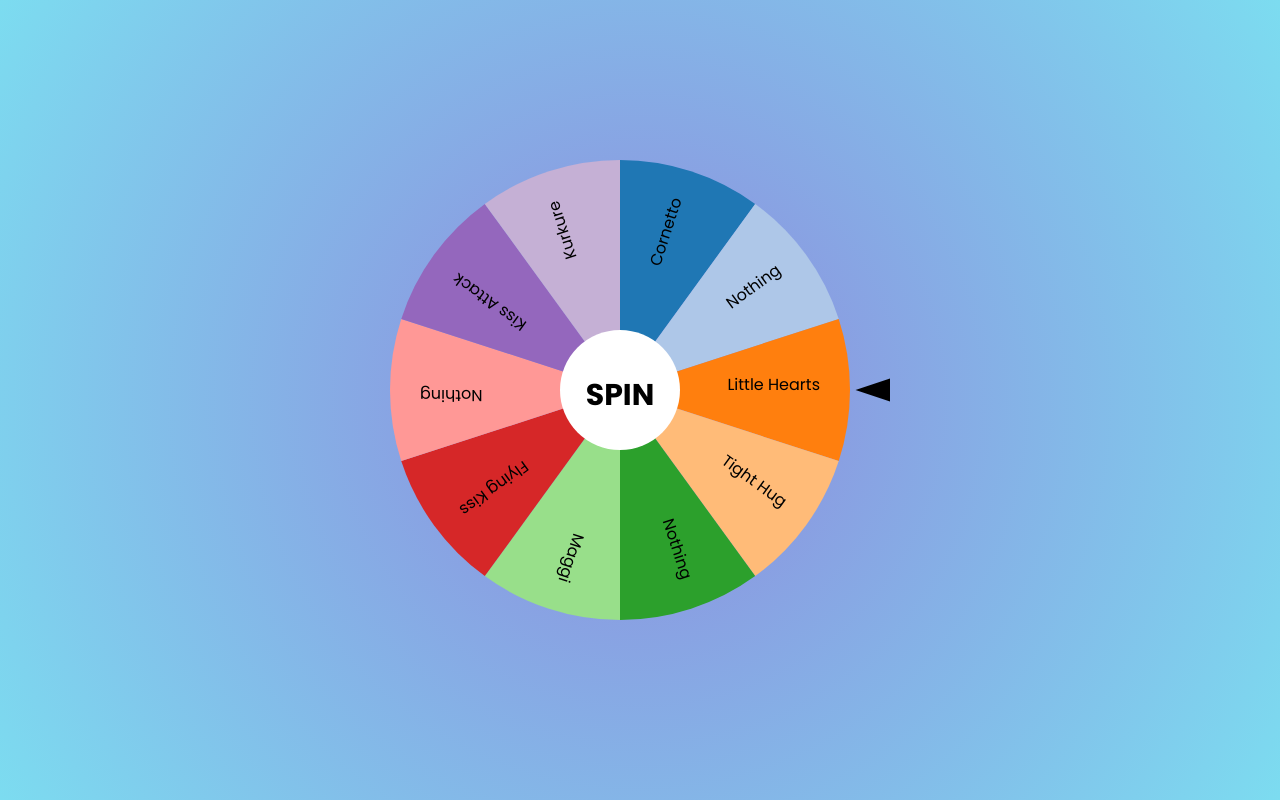
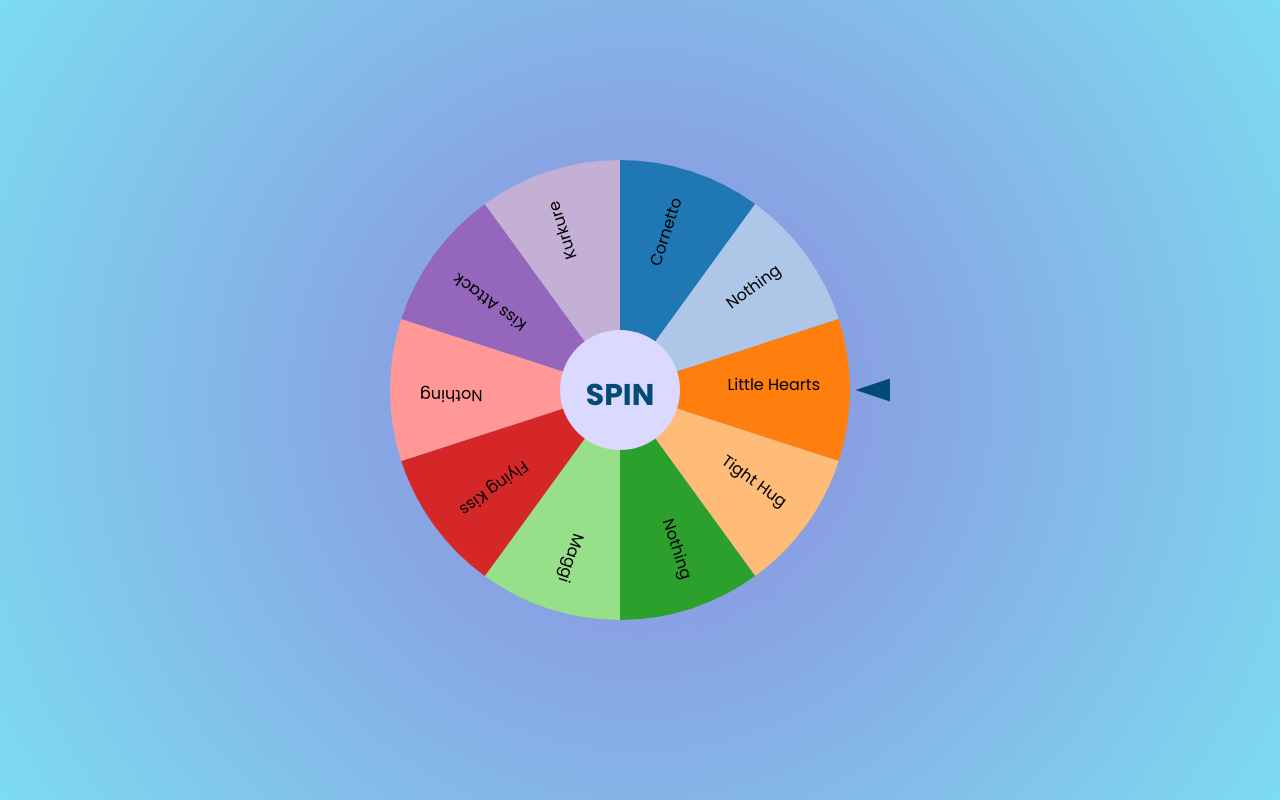
Before and after one commit to swapmystand/win, a plain HTML site: page index.html in a window 1280 px wide. Drawn offline with nearby package versions, Linux system fonts and the light colour scheme.

Commit message:
Update index.html

```diff
--- a/index.html
+++ b/index.html
@@ -143,7 +143,7 @@
                 .duration(3000)
                 .attrTween("transform", rotTween)
                 .each("end", function() {
-                    d3.select(".slice:nth-child(" + (picked + 1) + ") path").attr("fill", "rgba(0, 0, 0, 0.7)");
+                    d3.select(".slice:nth-child(" + (picked + 1) + ") path").attr("fill", "rgba(0, 0, 0, 0.65)");
                     d3.select("#question h1").text(data[picked].question);
                     oldrotation = rotation;
                     container.on("click", spin);
@@ -154,20 +154,20 @@
             .attr("transform", "translate(" + (w + padding.left + padding.right) + "," + ((h / 2) + padding.top) + ")")
             .append("path")
             .attr("d", "M-" + (r * .15) + ",0L0," + (r * .05) + "L0,-" + (r * .05) + "Z")
-            .style({"fill":"black"});
+            .style({"fill":"#034a75"});
 
         container.append("circle")
             .attr("cx", 0)
             .attr("cy", 0)
             .attr("r", 60)
-            .style({"fill":"white","cursor":"pointer"});
+            .style({"fill":"#dbd9ff","cursor":"pointer"});
 
         container.append("text")
             .attr("x", 0)
             .attr("y", 15)
             .attr("text-anchor", "middle")
             .text("SPIN")
-            .style({"font-weight":"bold","font-size":"30px"});
+            .style({"font-weight":"bold","font-size":"30px","fill":"#034a75"});
 
         function rotTween(to) {
             var i = d3.interpolate(oldrotation % 360, rotation);
```
